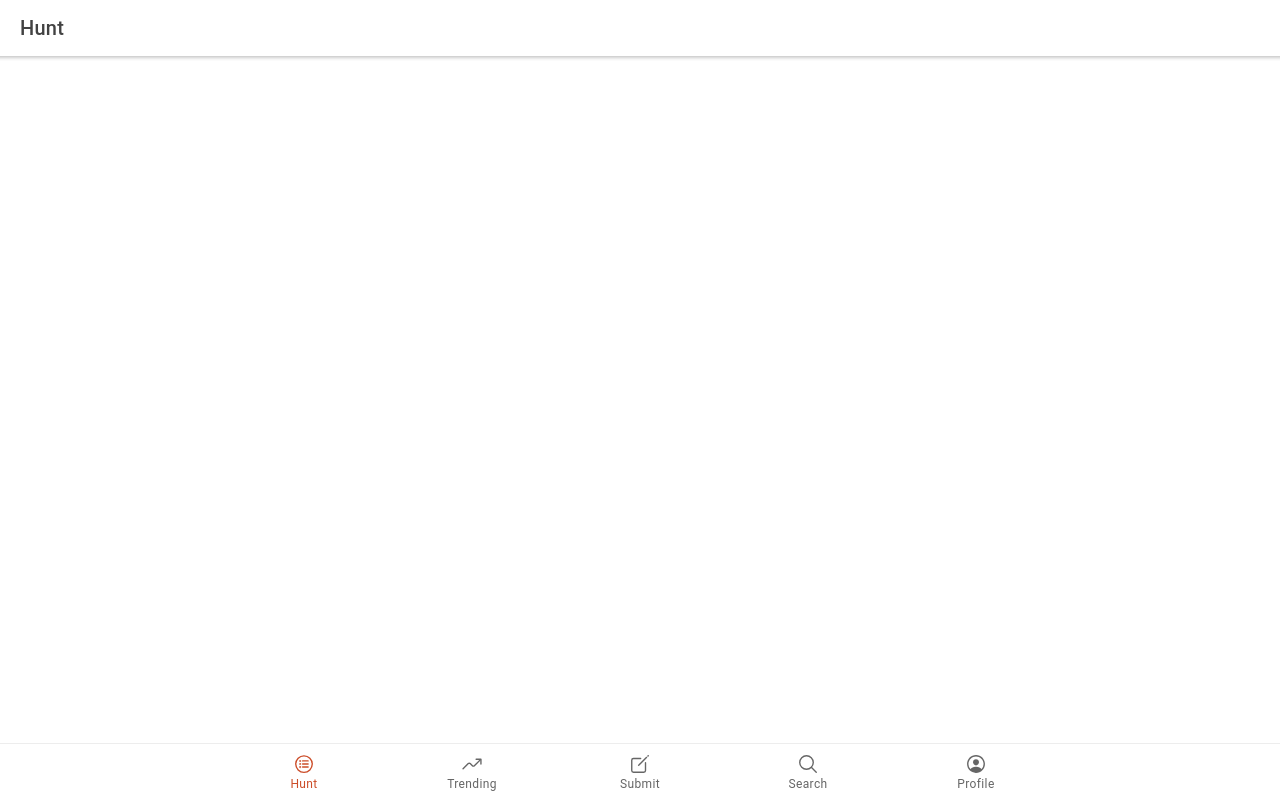
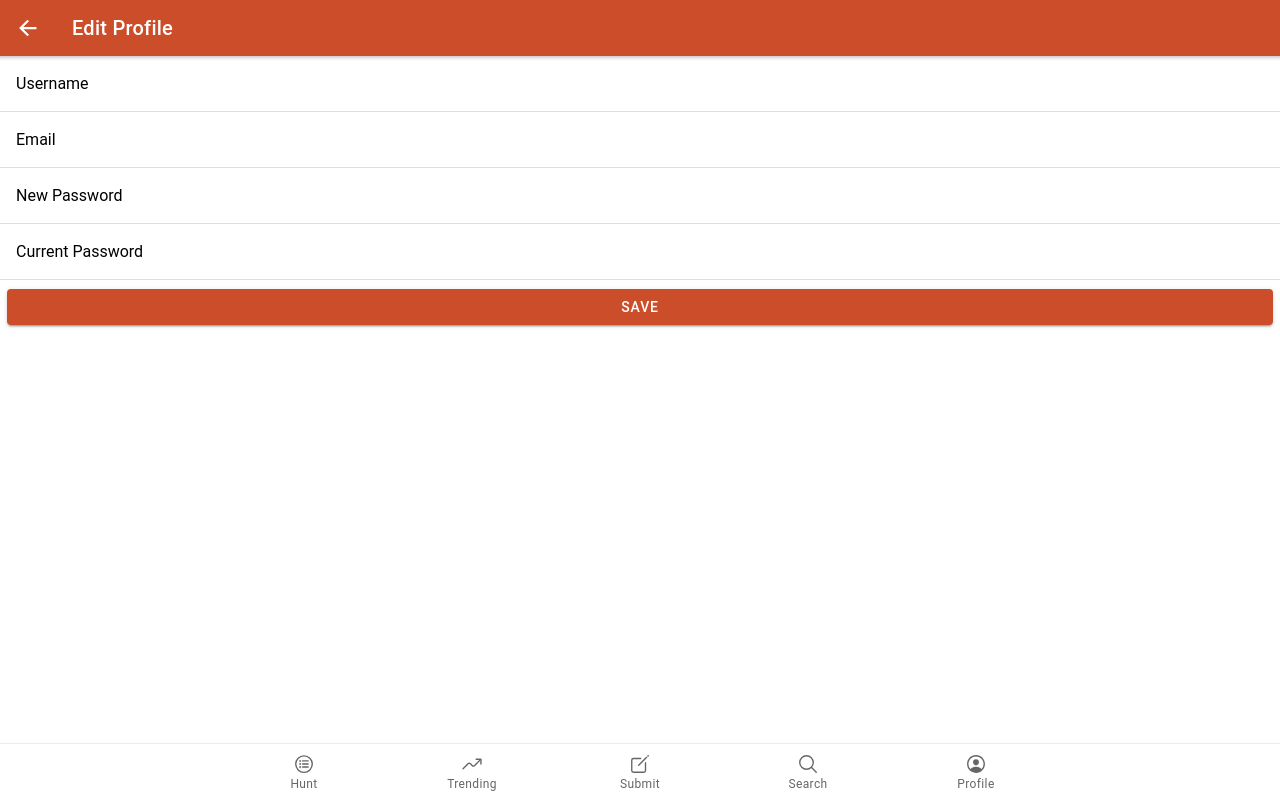
Before and after one commit to geep007/Product-hunt, a React (Create React App) app: page /edit-profile in a window 1280 px wide. Before the commit this address led to /products. Built offline with nearby package versions, Linux system fonts and the light colour scheme.

Commit message:
Authentication pages

```diff
--- a/src/App.js
+++ b/src/App.js
@@ -17,11 +17,15 @@
   createOutline,
   trendingUpOutline,
 } from "ionicons/icons";
-import Products from "./pages/Products";
+import Home from "./pages/Home";
 import Trending from "./pages/Trending";
 import Submit from "./pages/Submit";
 import Search from "./pages/Search";
 import Profile from "./pages/Profile";
+import EditProfile from "./pages/EditProfile";
+import Login from "./pages/Login";
+import Signup from "./pages/Signup";
+import Forgot from "./pages/Forgot";
 
 /* Core CSS required for Ionic components to work properly */
 import "@ionic/react/css/core.css";
@@ -50,18 +54,22 @@
           <IonRouterOutlet>
             <Route
               path="/"
-              render={() => <Redirect to="/news" />}
+              render={() => <Redirect to="/home" />}
               exact={true}
             />
-            <Route path="/products" component={Products} />
+            <Route path="/home" component={Home} />
             <Route path="/trending" component={Trending} />
             <Route path="/submit" component={Submit} />
             <Route path="/search" component={Search} />
             <Route path="/profile" component={Profile} />
-            <Route component={() => <Redirect to="/products" />} />
+            <Route path="/edit-profile" component={EditProfile} />
+            <Route path="/register" component={Signup} />
+            <Route path="/login" component={Login} />
+            <Route path="/forgot" component={Forgot} />
+            <Route component={() => <Redirect to="/home" />} />
           </IonRouterOutlet>
           <IonTabBar slot="bottom">
-            <IonTabButton tab="news" href="/products">
+            <IonTabButton tab="home" href="/home">
               <IonIcon icon={listCircleOutline} />
               <IonLabel>Hunt</IonLabel>
             </IonTabButton>
--- /dev/null
+++ b/src/components/Header/NavHeader.js
@@ -0,0 +1,23 @@
+import React from "react";
+import {
+  IonHeader,
+  IonTitle,
+  IonToolbar,
+  IonButtons,
+  IonBackButton,
+} from "@ionic/react";
+
+const NavHeader = ({ title }) => {
+  return (
+    <IonHeader>
+      <IonToolbar color="primary">
+        <IonButtons slot="start">
+          <IonBackButton defaultHref="/" />
+        </IonButtons>
+        <IonTitle>{title}</IonTitle>
+      </IonToolbar>
+    </IonHeader>
+  );
+};
+
+export default NavHeader;
--- /dev/null
+++ b/src/pages/EditProfile.js
@@ -0,0 +1,51 @@
+import React from "react";
+import {
+  IonPage,
+  IonContent,
+  IonRow,
+  IonCol,
+  IonButton,
+  IonItem,
+  IonLabel,
+  IonInput,
+} from "@ionic/react";
+import NavHeader from "../components/Header/NavHeader";
+
+const EditProfile = () => {
+  return (
+    <IonPage>
+      <NavHeader title="Edit Profile" />
+      <IonContent>
+        <IonItem lines="full">
+          <IonLabel position="floating">Username</IonLabel>
+          <IonInput name="name" type="text"></IonInput>
+        </IonItem>
+
+        <IonItem lines="full">
+          <IonLabel position="floating">Email</IonLabel>
+          <IonInput name="email" type="text"></IonInput>
+        </IonItem>
+
+        <IonItem lines="full">
+          <IonLabel position="floating">New Password</IonLabel>
+          <IonInput name="newPassword" type="password"></IonInput>
+        </IonItem>
+
+        <IonItem lines="full">
+          <IonLabel position="floating">Current Password</IonLabel>
+          <IonInput name="currentPassword" type="password"></IonInput>
+        </IonItem>
+
+        <IonRow>
+          <IonCol>
+            <IonButton type="submit" color="primary" expand="block">
+              Save
+            </IonButton>
+          </IonCol>
+        </IonRow>
+      </IonContent>
+    </IonPage>
+  );
+};
+
+export default EditProfile;
--- /dev/null
+++ b/src/pages/Forgot.js
@@ -0,0 +1,35 @@
+import React from "react";
+import {
+  IonContent,
+  IonPage,
+  IonItem,
+  IonLabel,
+  IonInput,
+  IonRow,
+  IonCol,
+  IonButton,
+} from "@ionic/react";
+import NavHeader from "../components/Header/NavHeader";
+
+const Forgot = () => {
+  return (
+    <IonPage>
+      <NavHeader title="Password Reset" />
+      <IonContent>
+        <IonItem lines="full">
+          <IonLabel position="floating">Email</IonLabel>
+          <IonInput name="email" type="text" required></IonInput>
+        </IonItem>
+        <IonRow>
+          <IonCol>
+            <IonButton type="submit" color="primary" expand="block">
+              Get Reset Link
+            </IonButton>
+          </IonCol>
+        </IonRow>
+      </IonContent>
+    </IonPage>
+  );
+};
+
+export default Forgot;
--- /dev/null
+++ b/src/pages/Login.js
@@ -0,0 +1,48 @@
+import React from "react";
+import {
+  IonPage,
+  IonContent,
+  IonRow,
+  IonCol,
+  IonButton,
+  IonItem,
+  IonInput,
+  IonLabel,
+  IonRouterLink,
+} from "@ionic/react";
+import NavHeader from "../components/Header/NavHeader";
+
+const Login = () => {
+  return (
+    <IonPage>
+      <NavHeader title="Log In" />
+      <IonContent>
+        <IonItem lines="full">
+          <IonLabel position="floating">Email</IonLabel>
+          <IonInput name="email" type="text" required></IonInput>
+        </IonItem>
+        <IonItem lines="full">
+          <IonLabel position="floating">Password</IonLabel>
+          <IonInput name="password" type="password" required></IonInput>
+        </IonItem>
+
+        <IonRow>
+          <IonCol>
+            <IonButton type="submit" color="primary" expand="block">
+              Log In
+            </IonButton>
+          </IonCol>
+        </IonRow>
+        <IonRow>
+          <IonCol class="ion-text-center ion-padding-vertical">
+            <IonRouterLink routerLink={`/forgot`}>
+              Forgot Password?
+            </IonRouterLink>
+          </IonCol>
+        </IonRow>
+      </IonContent>
+    </IonPage>
+  );
+};
+
+export default Login;
--- a/src/pages/Products.js
+++ /dev/null
@@ -1,16 +0,0 @@
-import React from "react";
-import { IonHeader, IonPage, IonTitle, IonToolbar } from "@ionic/react";
-
-const Products = () => {
-  return (
-    <IonPage>
-      <IonHeader>
-        <IonToolbar>
-          <IonTitle>Hunt</IonTitle>
-        </IonToolbar>
-      </IonHeader>
-    </IonPage>
-  );
-};
-
-export default Products;
--- /dev/null
+++ b/src/pages/Signup.js
@@ -0,0 +1,46 @@
+import React from "react";
+import {
+  IonPage,
+  IonContent,
+  IonRow,
+  IonCol,
+  IonButton,
+  IonItem,
+  IonLabel,
+  IonInput,
+} from "@ionic/react";
+import NavHeader from "../components/Header/NavHeader";
+
+const Signup = () => {
+  return (
+    <IonPage>
+      <NavHeader title="Sign Up" />
+      <IonContent>
+        <IonItem lines="full">
+          <IonLabel position="floating">Username</IonLabel>
+          <IonInput name="name" type="text" required></IonInput>
+        </IonItem>
+
+        <IonItem lines="full">
+          <IonLabel position="floating">Email</IonLabel>
+          <IonInput name="email" type="text" required></IonInput>
+        </IonItem>
+
+        <IonItem lines="full">
+          <IonLabel position="floating">Password</IonLabel>
+          <IonInput name="password" type="password" required></IonInput>
+        </IonItem>
+
+        <IonRow>
+          <IonCol>
+            <IonButton type="submit" color="primary" expand="block">
+              Sign Up
+            </IonButton>
+          </IonCol>
+        </IonRow>
+      </IonContent>
+    </IonPage>
+  );
+};
+
+export default Signup;
```
